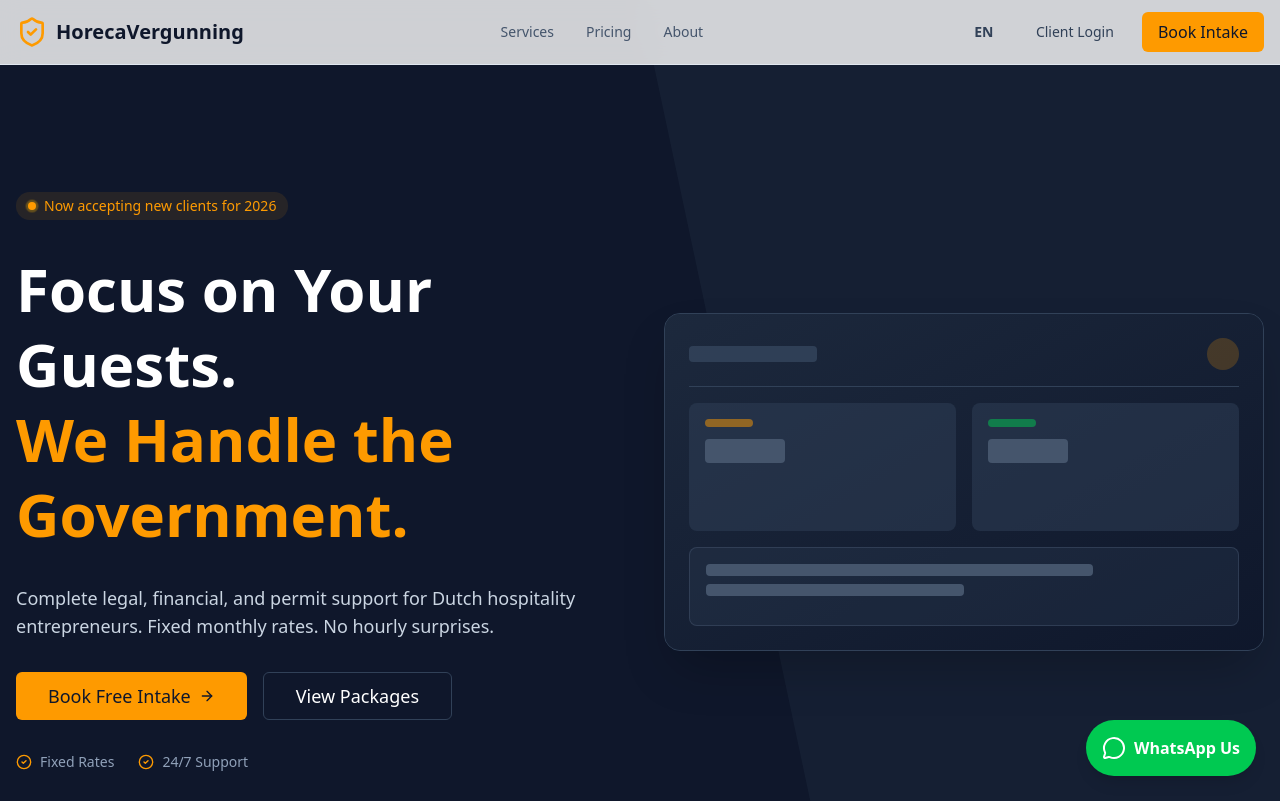
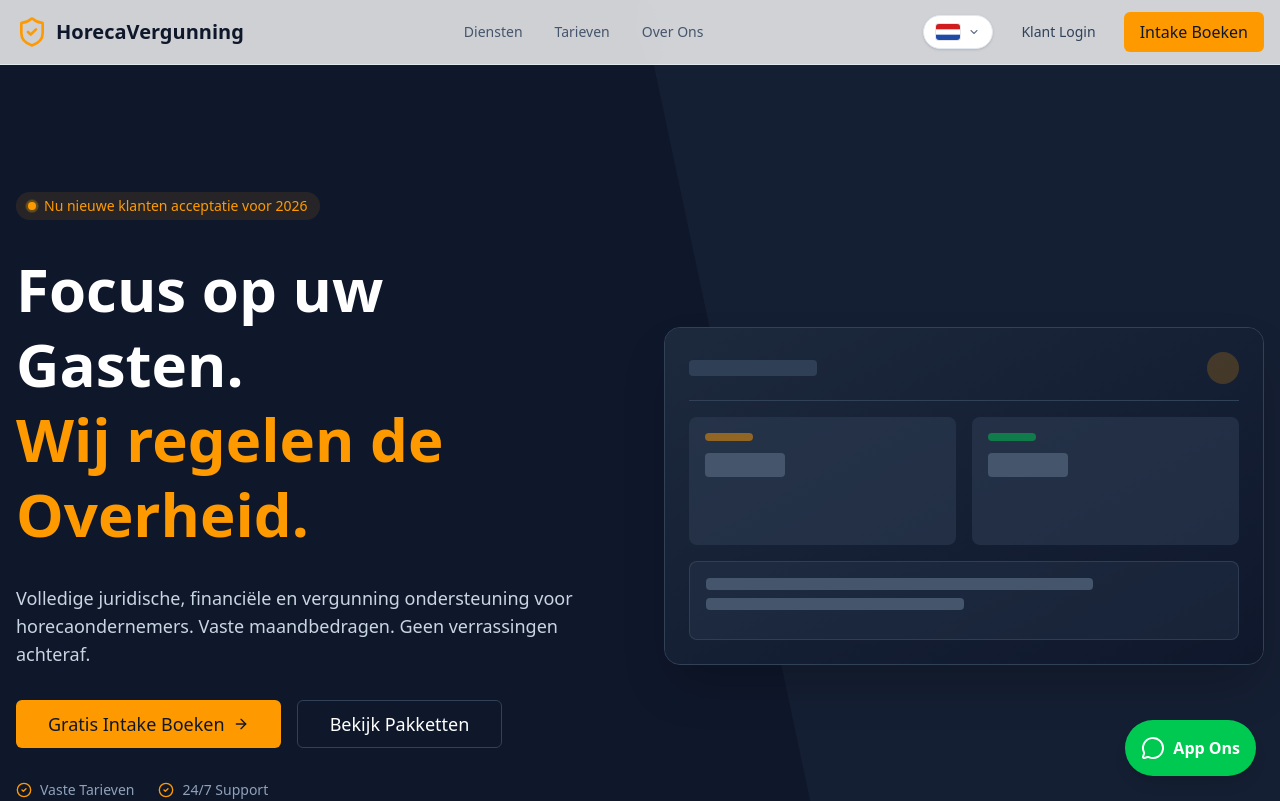
Before and after one commit to TheSingularity88/Horecavergunning.com, a Next.js app: page / in a window 1280 px wide. Shown: the top 801 px of the page. Built offline with nearby package versions, Linux system fonts and the light colour scheme.

Commit message:
feat(ui): enhance language switcher with flags and set default to Dutch

```diff
--- a/app/components/LanguageSwitcher.tsx
+++ b/app/components/LanguageSwitcher.tsx
@@ -1,18 +1,80 @@
 'use client';
+import { useRef } from 'react';
 import { useLanguage } from '../context/LanguageContext';
-import { Button } from './ui/Button';
+
+type FlagProps = {
+  className?: string;
+};
+
+function FlagNL({ className }: FlagProps) {
+  return (
+    <svg viewBox="0 0 24 16" className={className} aria-hidden="true">
+      <rect width="24" height="16" fill="#1f4aa8" />
+      <rect width="24" height="10.6667" fill="#ffffff" />
+      <rect width="24" height="5.3333" fill="#d01c1f" />
+    </svg>
+  );
+}
+
+function FlagUK({ className }: FlagProps) {
+  return (
+    <svg viewBox="0 0 24 16" className={className} aria-hidden="true">
+      <rect width="24" height="16" fill="#1b3f8b" />
+      <path d="M0 0 L24 16 M24 0 L0 16" stroke="#ffffff" strokeWidth="4" />
+      <path d="M0 0 L24 16 M24 0 L0 16" stroke="#c11f2a" strokeWidth="2" />
+      <rect x="10" width="4" height="16" fill="#ffffff" />
+      <rect y="6" width="24" height="4" fill="#ffffff" />
+      <rect x="10.75" width="2.5" height="16" fill="#c11f2a" />
+      <rect y="6.75" width="24" height="2.5" fill="#c11f2a" />
+    </svg>
+  );
+}
 
 export function LanguageSwitcher() {
   const { language, setLanguage } = useLanguage();
+  const detailsRef = useRef<HTMLDetailsElement | null>(null);
+  const options = {
+    nl: { label: 'Nederlands', Flag: FlagNL },
+    en: { label: 'English', Flag: FlagUK },
+  };
+  const current = options[language] ?? options.nl;
+  const CurrentFlag = current.Flag;
+  const flagClasses = 'h-4 w-6 rounded-[3px] ring-1 ring-black/10';
+
+  const handleSelect = (next: keyof typeof options) => {
+    setLanguage(next);
+    detailsRef.current?.removeAttribute('open');
+  };
 
   return (
-    <Button
-      variant="ghost"
-      size="sm"
-      onClick={() => setLanguage(language === 'en' ? 'nl' : 'en')}
-      className="w-12 font-bold"
-    >
-      {language.toUpperCase()}
-    </Button>
+    <details ref={detailsRef} className="relative">
+      <summary className="flex items-center gap-2 rounded-full border border-slate-200 bg-white px-3 py-2 text-xs font-semibold text-slate-800 shadow-sm hover:bg-slate-50 focus:outline-none focus-visible:ring-2 focus-visible:ring-slate-400 [&::-webkit-details-marker]:hidden">
+        <CurrentFlag className={flagClasses} />
+        <svg viewBox="0 0 20 20" className="h-3 w-3 text-slate-500" aria-hidden="true">
+          <path d="M5 7.5 L10 12.5 L15 7.5" fill="none" stroke="currentColor" strokeWidth="1.8" strokeLinecap="round" strokeLinejoin="round" />
+        </svg>
+      </summary>
+      <div className="absolute right-0 mt-2 w-44 rounded-xl border border-slate-200 bg-white p-2 shadow-xl">
+        {(Object.keys(options) as Array<keyof typeof options>).map((code) => {
+          const OptionFlag = options[code].Flag;
+          return (
+            <button
+              key={code}
+              type="button"
+              onClick={() => handleSelect(code)}
+              className="flex w-full items-center gap-3 rounded-lg px-2 py-2 text-left text-xs font-semibold uppercase tracking-wide text-slate-700 hover:bg-slate-50"
+            >
+              <OptionFlag className={flagClasses} />
+              <span className="flex-1">{options[code].label}</span>
+              {code === language ? (
+                <svg viewBox="0 0 20 20" className="h-4 w-4 text-emerald-500" aria-hidden="true">
+                  <path d="M4 10.5 L8.2 14.5 L16 5.5" fill="none" stroke="currentColor" strokeWidth="2" strokeLinecap="round" strokeLinejoin="round" />
+                </svg>
+              ) : null}
+            </button>
+          );
+        })}
+      </div>
+    </details>
   );
 }
--- a/app/context/LanguageContext.tsx
+++ b/app/context/LanguageContext.tsx
@@ -12,7 +12,7 @@
 const LanguageContext = createContext<LanguageContextType | undefined>(undefined);
 
 export function LanguageProvider({ children }: { children: ReactNode }) {
-  const [language, setLanguage] = useState<Language>('en');
+  const [language, setLanguage] = useState<Language>('nl');
 
   const value = {
     language,
--- a/app/layout.tsx
+++ b/app/layout.tsx
@@ -24,7 +24,7 @@
   children: React.ReactNode;
 }>) {
   return (
-    <html lang="en">
+    <html lang="nl">
       <body
         className={`${geistSans.variable} ${geistMono.variable} antialiased`}
       >
```
